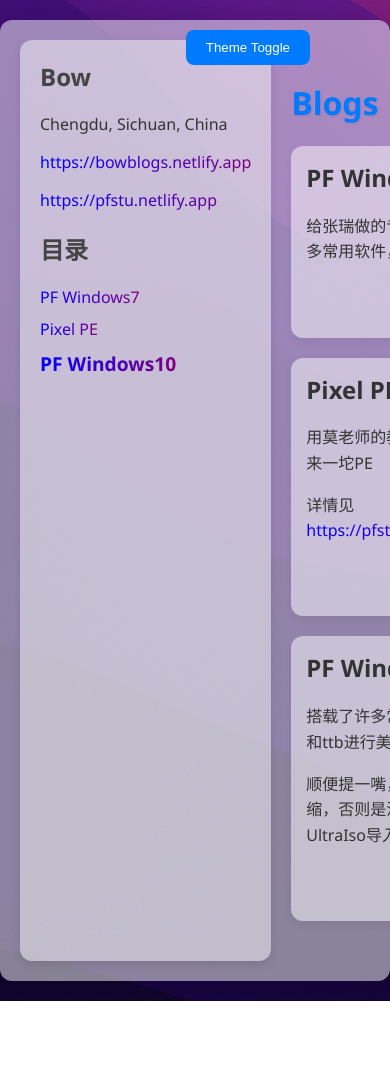
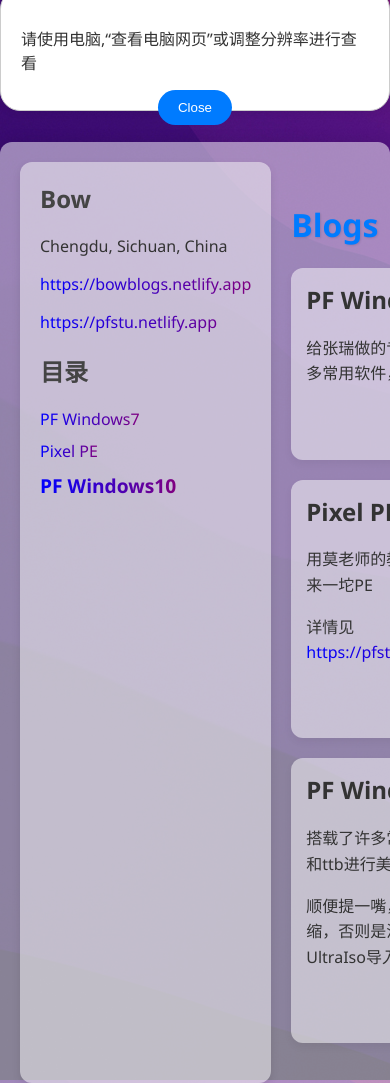
Before and after one commit to PFStu/Blog, a plain HTML site: page index.html in a window 390 px wide. Shown: the top 1083 px of the page. Before the commit the page ends 1001 px from the top, so only its background shows below. Drawn offline with Linux system fonts and the light colour scheme.

Commit message:
Update index.html

```diff
--- a/index.html
+++ b/index.html
@@ -155,9 +155,37 @@
             font-size: 1.2em;
             font-weight: bold;
         }
+	#popup {
+            display: none;
+            position: relative;
+            top: 50px;
+            left: 50%;
+            transform: translate(-50%, -50%);
+            background: #fff;
+            border: 1px solid #ccc;
+            padding: 20px;
+            box-shadow: 0 0 10px rgba(0,0,0,0.1);
+            z-index: 1000;
+	    border-radius: 20px;
+        }
+        #popup button {
+	    position: fixed;
+	    left: 50%;
+	    transform: translateX(-50%);
+            background: #007bff;
+            color: #fff;
+            border: none;
+            padding: 10px 20px;
+            cursor: pointer;
+	    border-radius: 20px;
+        }
     </style>
 </head>
 <body>
+    <div id="popup">
+        <p>请使用电脑,“查看电脑网页”或调整分辨率进行查看</p>
+        <button onclick="closePopup()">Close</button>
+    </div>
     <button class="theme-toggle" onclick="toggleTheme()">Theme Toggle</button>
     <div class="container">
         <div class="sidebar">
@@ -235,6 +263,19 @@
         });
 
         window.addEventListener('scroll', highlightActiveLink);
+        function isMobileDevice() {
+            return window.matchMedia("(max-width: 767px)").matches;
+        }
+        function showPopup() {
+            document.getElementById('popup').style.display = 'block';
+	}
+        function closePopup() {
+            document.getElementById('popup').style.display = 'none';
+	    window.close();
+        }
+        if (isMobileDevice()) {
+            showPopup();
+        }
     </script>
 </body>
 </html>
```
